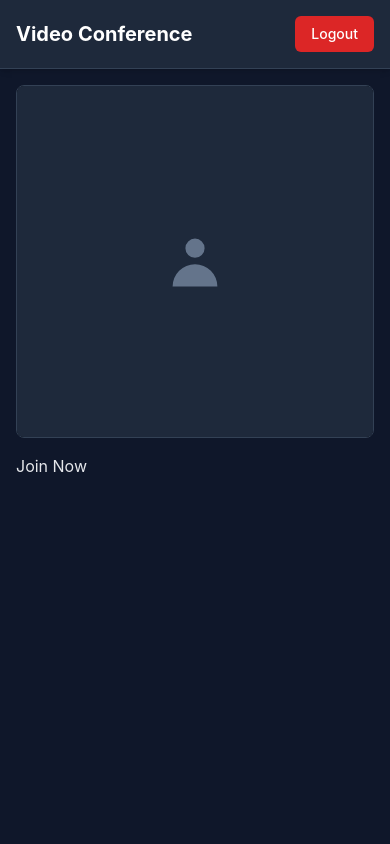
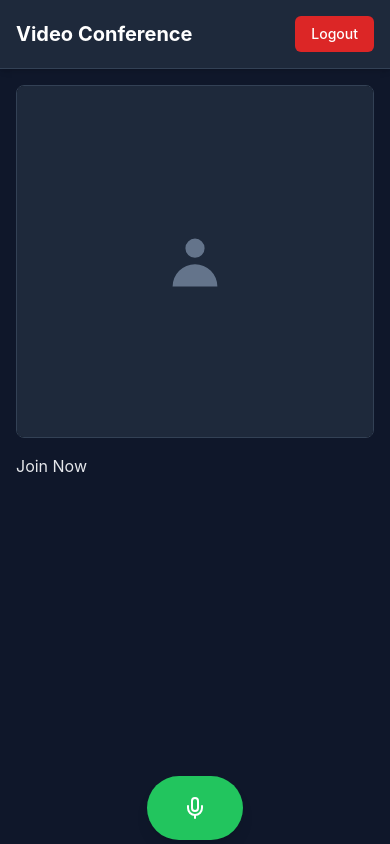
Before and after one commit to alpha-coder13/vc, a React (Create React App) app in the folder video-frontend/: page / in a window 390 px wide. Built offline with nearby package versions, Linux system fonts and the light colour scheme; no server answers.

Commit message:
microphone

```diff
--- /dev/null
+++ b/video-frontend/src/components/AudioElement/components/AudioComponent.tsx
@@ -0,0 +1,83 @@
+import React, { useEffect, useState } from 'react';
+import { Mic, MicOff } from 'lucide-react';
+import {useAudioIn, useAudioOut} from '../hooks/useAudio';
+
+interface AudioPlayerProps{
+      RTCPeerConnection:React.RefObject< RTCPeerConnection> ,
+}
+
+const AudioComponent:React.FC<AudioPlayerProps> = ({RTCPeerConnection}:AudioPlayerProps) => {
+  const audioIn = useAudioIn({RTCPeerConnection});
+  const audioOut = useAudioOut({RTCPeerConnection});
+
+  const [isMuted, setMuted] =  useState(audioIn?.enabled);
+
+  const toggleMute = () => {
+        setMuted((prev) => {
+            if(audioIn){
+                audioIn.enabled = !prev;
+            }
+            return !prev;
+        });
+    }
+
+    useEffect(()=>{
+        const audioContexts:AudioContext[] = [];
+        [...audioOut.entries()].map(([val1,val2]) => {
+            const newAudioContext =  new AudioContext();
+            const track = newAudioContext.createMediaStreamSource(val2);
+            track.connect(newAudioContext.destination);
+            audioContexts.push(newAudioContext);
+        });
+
+        return () => { // return fucntion handles performance issues
+            audioContexts.forEach(ctx => {
+                ctx.close();
+            });
+        };
+    },[audioOut])
+
+
+  return (
+    <div className="flex items-center justify-center  fixed z-10 bottom-1 left-2/5 ">
+      <div className="text-center">
+        <button
+          onClick={toggleMute}
+          className={`
+            overflow-hidden
+            w-24 h-16 rounded-full
+            flex items-center justify-center
+            transition-all duration-300 ease-in-out
+            transform hover:scale-110 active:scale-95
+            focus:outline-none focus:ring-4 focus:ring-opacity-50
+            shadow-lg hover:shadow-xl
+            ${
+              isMuted
+                ? 'bg-red-500 hover:bg-red-600 focus:ring-red-300 text-white'
+                : 'bg-green-500 hover:bg-green-600 focus:ring-green-300 text-white'
+            }
+          `}
+          aria-label={isMuted ? 'Unmute microphone' : 'Mute microphone'}
+        >
+          <div className="absolute inset-0 rounded-full bg-white opacity-0 hover:opacity-20 transition-opacity duration-300"></div>
+
+          <div className="relative z-10">
+            {isMuted ? (
+              <MicOff size={24} className="animate-pulse" />
+            ) : (
+              <Mic size={24} />
+            )}
+          </div>
+
+          {/* Animated border for muted state */}
+          {isMuted && (
+            <div className="absolute inset-0 rounded-full border-2 border-red-300 animate-ping"></div>
+          )}
+        </button>
+      </div>
+
+    </div>
+  );
+}
+
+export default AudioComponent;
--- /dev/null
+++ b/video-frontend/src/components/AudioElement/hooks/useAudio.tsx
@@ -0,0 +1,63 @@
+import React, { useEffect, useState } from "react";
+
+interface AudioProps {
+          RTCPeerConnection:React.RefObject< RTCPeerConnection> ,
+
+}
+
+const useAudioIn = ({RTCPeerConnection} :AudioProps) =>{
+    const [audioStream, setAudioStream] = useState<MediaStreamTrack | null>(null);
+    const config = {
+        audio : true,
+    }
+    useEffect(()=>{
+        if(window){
+            const Navigator = window.navigator;
+            navigator.mediaDevices.getUserMedia(config).then((stream) => {
+                const primaryAudioTrack = stream.getAudioTracks()[0];
+                RTCPeerConnection.current?.addTrack(primaryAudioTrack,stream);
+                // primaryAudioTrack.onmute = () => {
+                //     console.log('called');
+                //     const senders = RTCPeerConnection.current?.getSenders()
+                //     for(let tracks of senders){
+                //         if(tracks.track?.id == primaryAudioTrack.id){
+                //             tracks.replaceTrack(null);
+                //         }
+                //     }
+                // }
+                // primaryAudioTrack.onunmute = () => {
+                //     console.log('called unmute')
+                //     RTCPeerConnection.current?.addTrack(primaryAudioTrack, stream)
+                // }
+                setAudioStream(primaryAudioTrack);
+            }).catch((err)=>{
+                console.log(err)
+            });
+        }
+    },[RTCPeerConnection.current]);
+
+    return audioStream ;
+}
+
+
+const useAudioOut = ({RTCPeerConnection} :AudioProps)=>{
+  const [audioOutputStream, setAudioOutputStream] = useState<Set<MediaStream>>(new Set())
+    useEffect(()=>{
+        RTCPeerConnection.current?.addEventListener('track',(e :RTCTrackEvent)=>{
+            const {streams}  = e;
+            for(let stream of streams){
+                if(stream.getAudioTracks().length > 0){
+                    if(!audioOutputStream.has(stream)){
+                        const newSet:Set<MediaStream> = new Set();
+                        audioOutputStream.forEach(val => newSet.add(val));
+                        newSet.add(stream);
+                        setAudioOutputStream(newSet);
+                    }
+                }
+            }
+        })
+    },[RTCPeerConnection.current,audioOutputStream])
+    return audioOutputStream
+}
+
+export {useAudioIn,useAudioOut} ;
--- a/video-frontend/src/components/MainLayout.tsx
+++ b/video-frontend/src/components/MainLayout.tsx
@@ -3,6 +3,7 @@ import React from 'react';
 import VideoPlayer from './VideoElement/component/VideoPlayer';
 import ChatBox from './ChatBox';
 import useRTC from './RTC/hooks';
+import AudioComponent from './AudioElement/components/AudioComponent';
 
 interface MainLayoutProps {
   onLogout: () => void;
@@ -45,8 +46,10 @@ const MainLayout: React.FC<MainLayoutProps> = ({ onLogout }) => {
       </header>
       <main className="flex-1 p-4 lg:p-6 grid grid-cols-1 lg:grid-cols-3 gap-4 lg:gap-6 overflow-hidden">
         <div className="lg:col-span-2 flex flex-col gap-4 lg:gap-6">
-          <VideoPlayer  RTCConnection={RTCConnection} mode={"local"} connectionState={null}/>
-          <VideoPlayer  RTCConnection={RTCConnection} mode={"Remote"} connectionState={connectionState}/>
+          <VideoPlayer  RTCConnection={RTCConnection} mode={"Remote"} connectionState={connectionState}><></></VideoPlayer>
+          <VideoPlayer  RTCConnection={RTCConnection} mode={"local"} connectionState={null}>
+            <AudioComponent RTCPeerConnection={RTCConnection}/>
+          </VideoPlayer>
         </div>
         <div className="lg:col-span-1 flex flex-col h-full">
           {connectionState == 'connected' && <ChatBox />}
--- a/video-frontend/src/components/VideoElement/component/VideoPlayer.tsx
+++ b/video-frontend/src/components/VideoElement/component/VideoPlayer.tsx
@@ -1,11 +1,12 @@
 
-import React, { useEffect, useRef, useState } from 'react';
+import React, { ReactNode, useEffect, useRef, useState } from 'react';
 import useVideo from '../hooks/useVideo';
 
 interface VideoPlayerProps {
   RTCConnection:React.RefObject< RTCPeerConnection> ,
   mode :string | undefined,
   connectionState:null | string,
+  children:any
 }
 
 interface VideoStream{
@@ -19,7 +20,7 @@ const UserIcon: React.FC = () => (
 );
 
 
-const VideoPlayer: React.FC<VideoPlayerProps> = ({ RTCConnection, mode, connectionState }) => {
+const VideoPlayer: React.FC<VideoPlayerProps> = ({ RTCConnection, mode, connectionState,children }) => {
 
   const video : VideoStream = useVideo();
   const [streamState, setStreamState] = useState<Boolean>(false);
@@ -70,7 +71,7 @@ const VideoPlayer: React.FC<VideoPlayerProps> = ({ RTCConnection, mode, connecti
         </div> }
         <video ref={videoElementRef} className="absolute inset-0 bg-slate-800 flex items-center justify-center h-full w-full"  style={{transform:"rotateY(180deg)"}} autoPlay muted playsInline></video>
       </div>
-
+        {children}
     </div>
   );
 };
```
